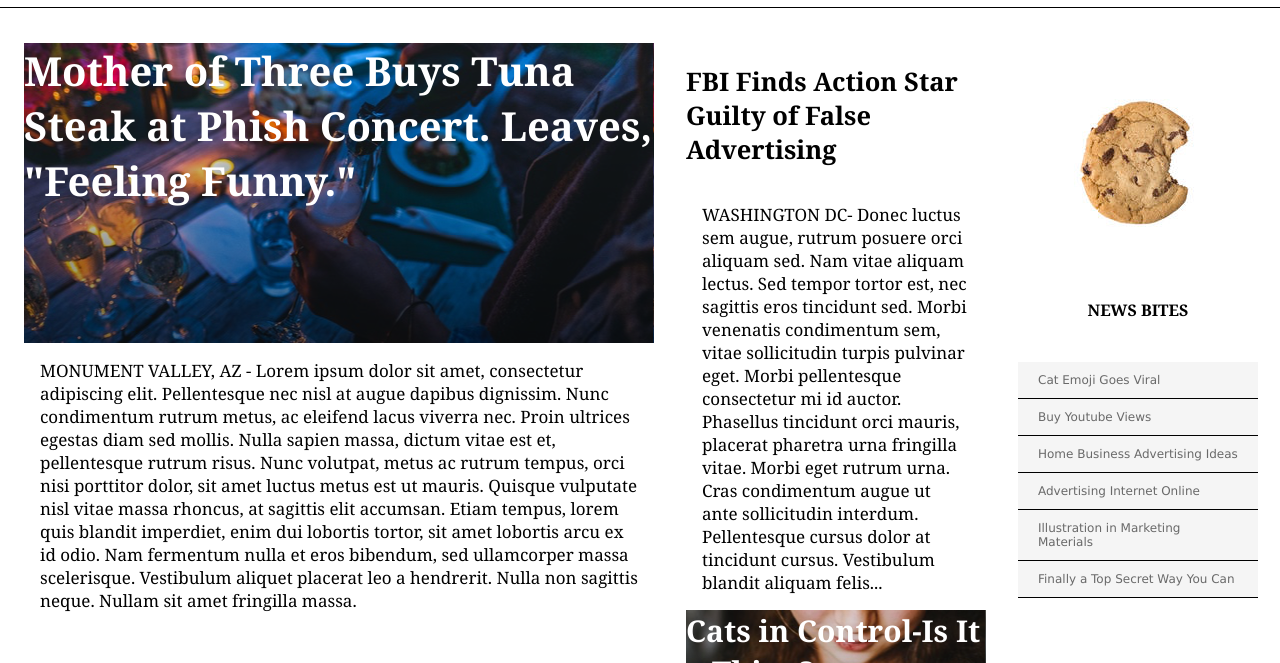
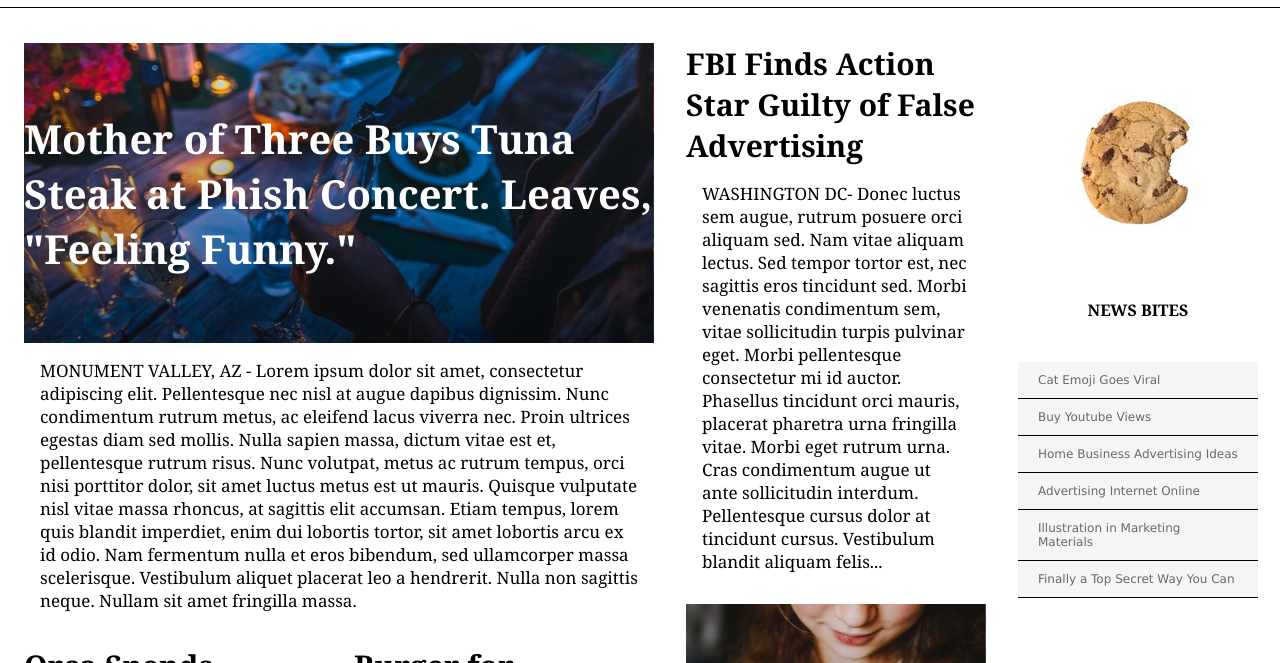
Before and after one commit to alphaseinor/my-times, a plain HTML site: page index.html in a window 1280 px wide. Shown: the part 73-736 px from the top of the page. Drawn offline with Linux system fonts and the light colour scheme.

Commit message:
finishing touches

```diff
--- a/resources/css/style.css
+++ b/resources/css/style.css
@@ -9,6 +9,13 @@ nav span{
 
 body{
   margin: 0px;
+}
+
+h2{
+  margin-top: 0px;
+  margin-bottom: 0px;
+  font-family: georgia;
+  font-size: 30px;
 }
 
 .header{
@@ -86,8 +93,13 @@ body{
 .cat-ceo.image-content{
   background-image: url("../images/img-story-1.png");
 }
+
 .image-content{
+  display: flex;
+  flex-direction: column;
+  justify-content: center;
   height: 300px;
+  margin-top: 15px;
   font-family: Georgia;
   font-weight: bold;
   color: white;
```
